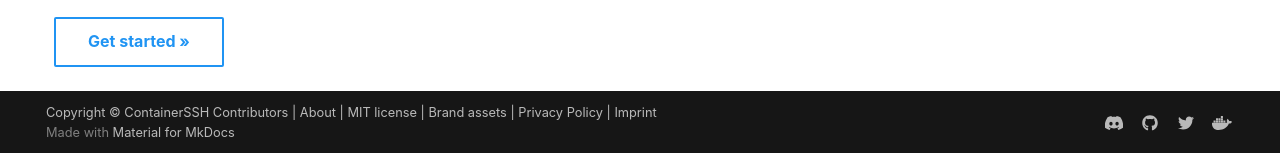
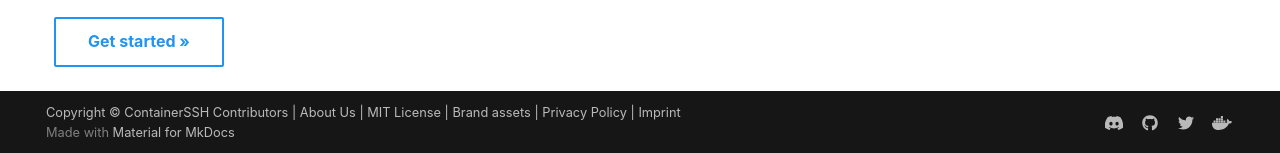
Before and after one commit to ContainerSSH/containerssh.github.io, an MkDocs documentation site: the page built from docs/index.md, in a window 1280 px wide and 900 px high, scrolled down 1137 px. Shown: the part 744-897 px from the top of the window. Built offline with MkDocs 1.6.1 and Material for MkDocs 9.7.7, drawn with Linux system fonts in a browser that asks for light colours; comment, search, counter and statistics services are not loaded.

Commit message:
Minor fixes

```diff
--- a/mkdocs.yml
+++ b/mkdocs.yml
@@ -84,8 +84,8 @@ extra_javascript:
   - javascript/tables.js
 copyright: >
   Copyright &copy; <a href="/about/">ContainerSSH Contributors</a>
-  | <a href="/about/">About</a>
-  | <a href="/about/license/">MIT license</a>
+  | <a href="/about/">About Us</a>
+  | <a href="/about/license/">MIT License</a>
   | <a href="https://github.com/ContainerSSH/branding/blob/main/README.md">Brand assets</a>
   | <a href="/about/privacy/">Privacy Policy</a>
   | <a href="/about/imprint/">Imprint</a>
```
